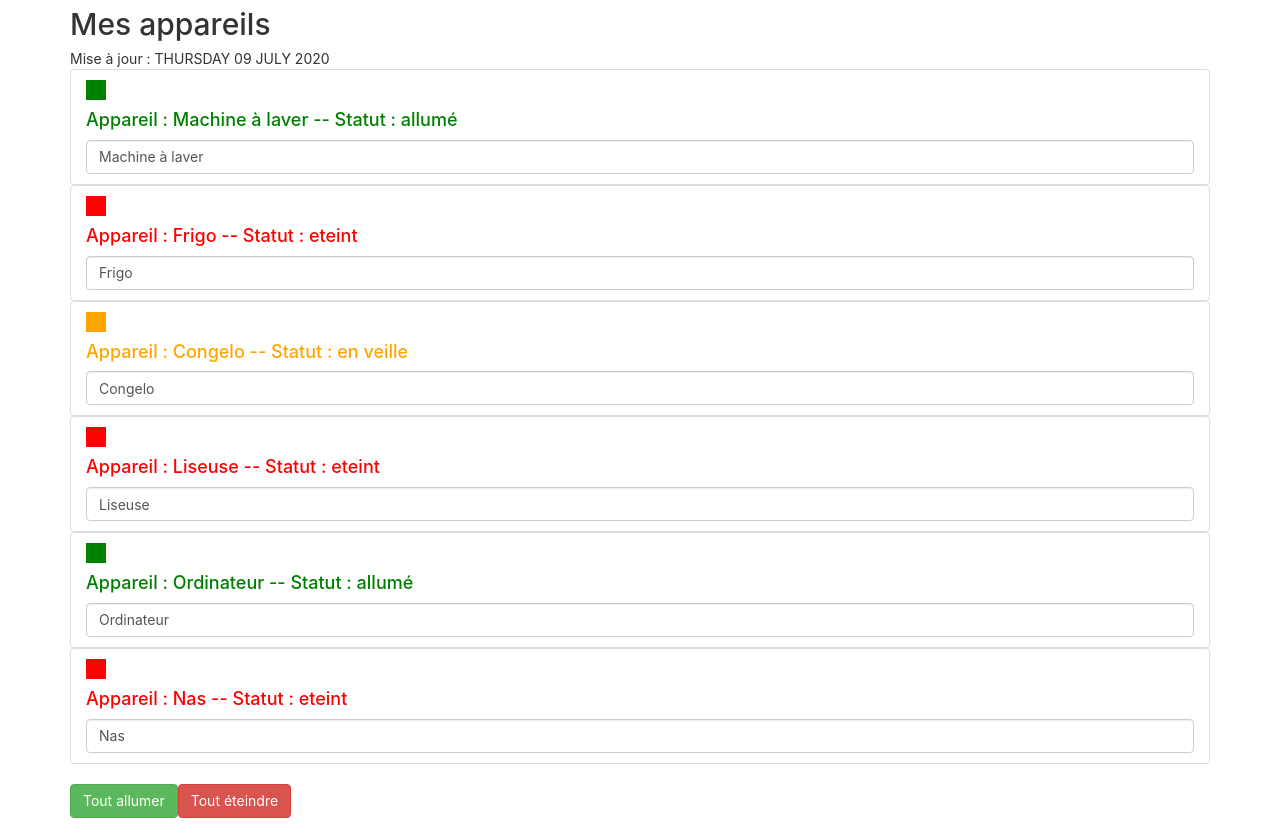
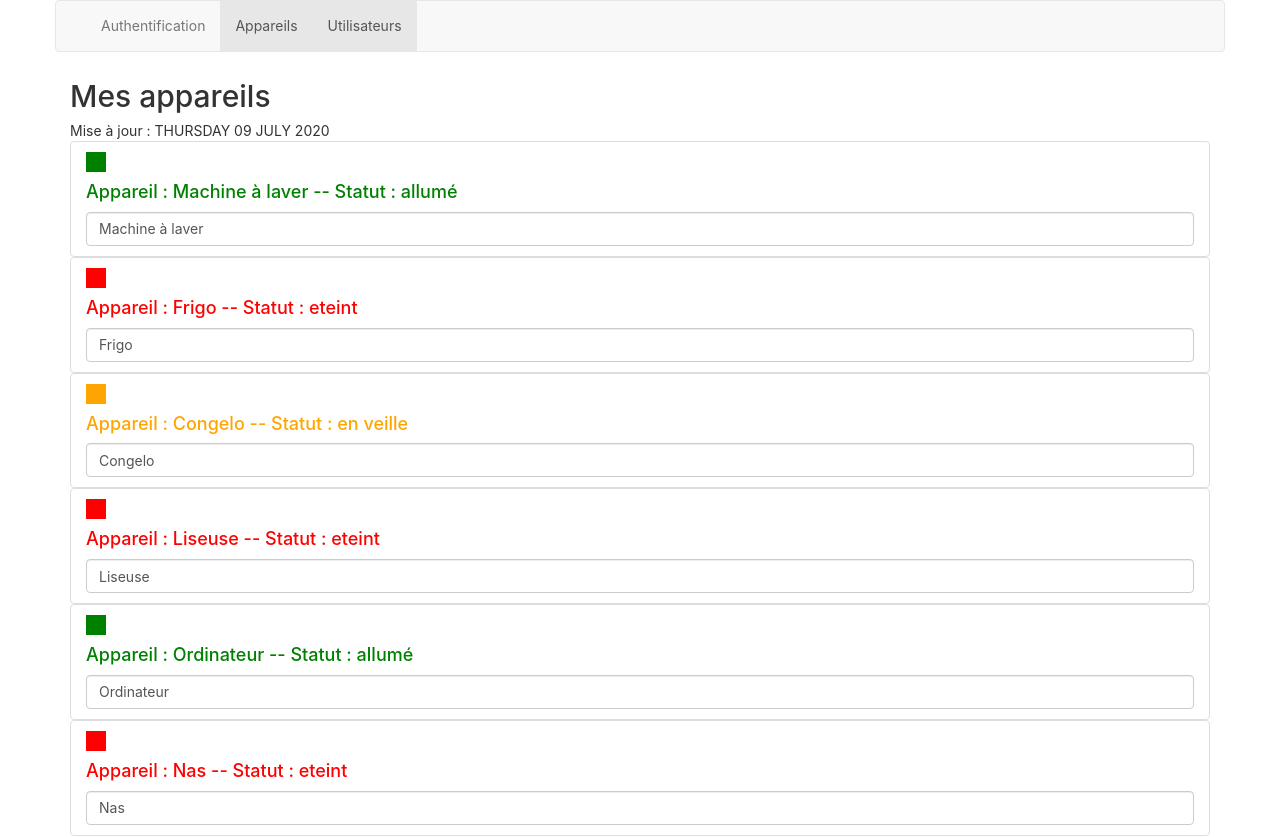
Before and after one commit to khrisys/angularOc, an Angular app: page / in a window 1280 px wide. Shown: the top 837 px of the page. Built offline with nearby package versions, Linux system fonts and the light colour scheme.

Commit message:
Integration de la barre de navigation sur la SPA
Signed-off-by: Christian Drochon <khrisys@protonmail.com>

```diff
--- a/src/app/app.component.html
+++ b/src/app/app.component.html
@@ -1,5 +1,16 @@
 <div class="container">
   <div class="row">
+    <nav class="navbar navbar-default">
+      <div class="container-fluid">
+        <div class="navbar-collapse">
+          <ul class="nav navbar-nav">
+            <li><a href="#">Authentification</a></li>
+            <li class="active"><a href="#">Appareils</a></li>
+            <li class="active"><a href="#">Utilisateurs</a></li>
+          </ul>
+        </div>
+      </div>
+    </nav>
     <div class="col-xs-12">
       <h2>Mes appareils</h2>
       <p>Mise à jour : {{lastUpdate  | async | date: 'EEEE dd  MMMM yyyy' | uppercase}}</p>
```
